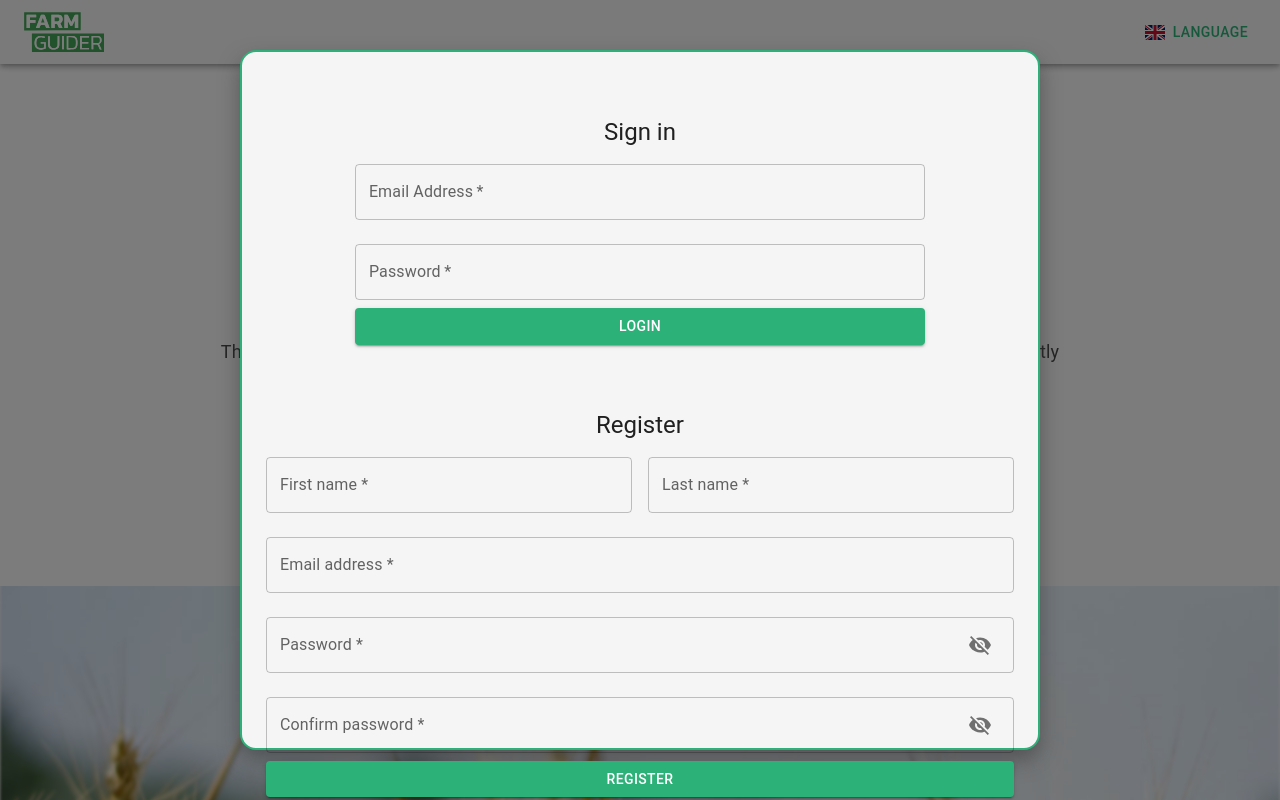
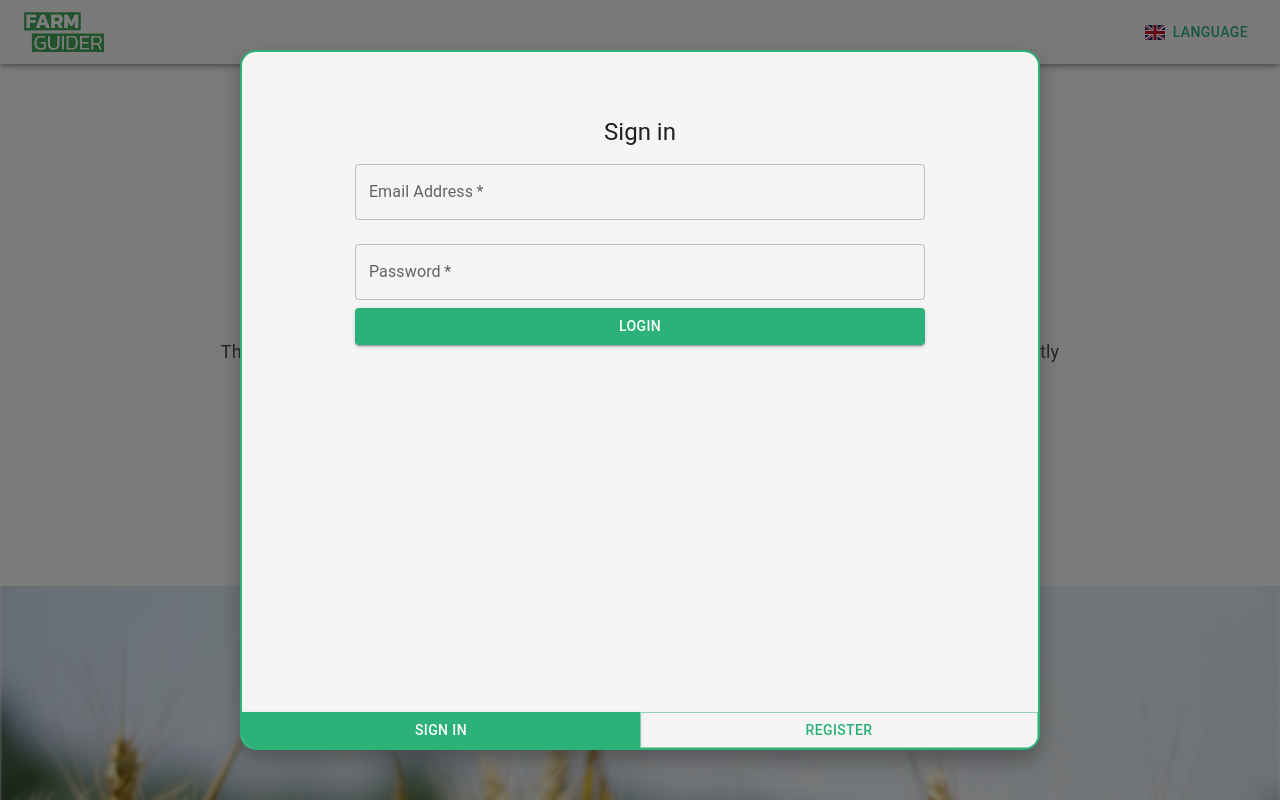
Before and after one commit to Primuu/FarmGuider-EngineeringProject, a React (Vite) app in the folder Frontend/farmguider-app/: page / in a window 1280 px wide. Both pictures are taken after a click on the button "GET STARTED". Shown: the top 800 px of the page. Built offline with nearby package versions, Linux system fonts and the light colour scheme; no server answers.

Commit message:
Add styles and refactor AuthFormType

```diff
--- a/Frontend/farmguider-app/src/pages/NotLoggedPage/AuthFormsModal.tsx
+++ b/Frontend/farmguider-app/src/pages/NotLoggedPage/AuthFormsModal.tsx
@@ -1,7 +1,7 @@
 import LoginForm from "@/pages/NotLoggedPage/LoginForm.tsx";
 import RegisterForm from "@/pages/NotLoggedPage/RegisterForm.tsx";
-import {Box, Modal, Fade} from '@mui/material';
-import React from "react";
+import {Box, Modal, Fade, Button} from '@mui/material';
+import React, {useState} from "react";
 import '@/pages/NotLoggedPage/authFormsModal.css';
 
 type AuthFormsModalProps = {
@@ -9,7 +9,16 @@ type AuthFormsModalProps = {
     onClose: () => void;
 }
 
+enum AuthFormType {
+    Login = "login",
+    Register = "register"
+}
+
 const AuthFormsModal: React.FC<AuthFormsModalProps> = ({ open, onClose }) => {
+    const [activeForm, setActiveForm] = useState<AuthFormType>(AuthFormType.Login);
+
+    const handleLogin = () => setActiveForm(AuthFormType.Login);
+    const handleRegister = () => setActiveForm(AuthFormType.Register);
 
     return (
         <Modal
@@ -19,8 +28,24 @@ const AuthFormsModal: React.FC<AuthFormsModalProps> = ({ open, onClose }) => {
         >
             <Fade in={open}>
                 <Box className="modal-box">
-                    <LoginForm/>
-                    <RegisterForm/>
+                    {activeForm === AuthFormType.Login ? <LoginForm/> : <RegisterForm/>}
+
+                    <Box className="modal-footer">
+                        <Button
+                            variant={activeForm === AuthFormType.Login ? "contained" : "outlined"}
+                            fullWidth
+                            onClick={handleLogin}
+                        >
+                            Sign in
+                        </Button>
+                        <Button
+                            variant={activeForm === AuthFormType.Register ? "contained" : "outlined"}
+                            fullWidth
+                            onClick={handleRegister}
+                        >
+                            Register
+                        </Button>
+                    </Box>
                 </Box>
             </Fade>
         </Modal>
--- a/Frontend/farmguider-app/src/pages/NotLoggedPage/authFormsModal.css
+++ b/Frontend/farmguider-app/src/pages/NotLoggedPage/authFormsModal.css
@@ -9,4 +9,18 @@
     border: 2px solid #2CB178;
     box-shadow: 0 10px 20px rgba(51, 51, 51, 0.5);
     border-radius: 16px;
+    display: flex;
+    flex-direction: column;
+    overflow: hidden;
 }
+
+.modal-footer {
+    margin-top: auto;
+    display: flex;
+    flex-direction: row;
+}
+
+.modal-footer button {
+    flex-grow: 1;
+    border-radius: 0;
+}
```
